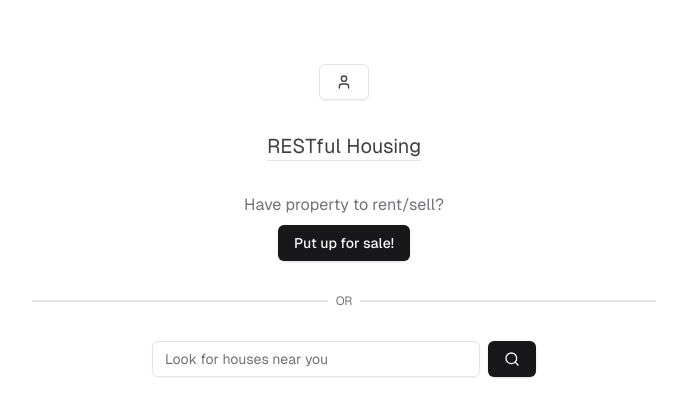
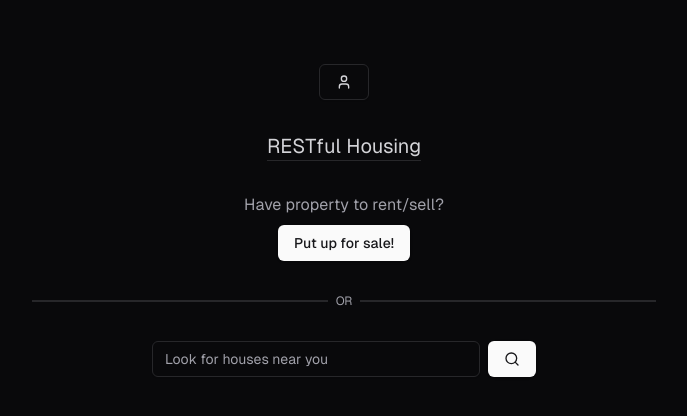
Before and after one commit to SamIsTheFBI/restful-housing, a Next.js app: page / in a window 1280 px wide. Shown: the top 416 px of the page, without its empty margins (296-983 px from the left). Built offline with nearby package versions, Linux system fonts and the light colour scheme.

Commit message:
feat: add next-themes

```diff
--- a/package.json
+++ b/package.json
@@ -21,6 +21,7 @@
     "drizzle-orm": "^0.36.1",
     "lucide-react": "^0.456.0",
     "next": "15.0.3",
+    "next-themes": "^0.4.3",
     "postgres": "^3.4.5",
     "react": "19.0.0-rc-66855b96-20241106",
     "react-dom": "19.0.0-rc-66855b96-20241106",
--- a/src/app/layout.tsx
+++ b/src/app/layout.tsx
@@ -1,6 +1,7 @@
 import type { Metadata } from "next";
 import localFont from "next/font/local";
 import "./globals.css";
+import { ThemeProvider } from "@/components/theme-provider";
 
 const geistSans = localFont({
   src: "./fonts/GeistVF.woff",
@@ -24,11 +25,13 @@ export default function RootLayout({
   children: React.ReactNode;
 }>) {
   return (
-    <html lang="en">
+    <html lang="en" suppressHydrationWarning>
       <body
         className={`${geistSans.variable} ${geistMono.variable} antialiased min-h-dvh`}
       >
-        {children}
+        <ThemeProvider attribute="class" defaultTheme="dark" enableSystem>
+          {children}
+        </ThemeProvider>
       </body>
     </html>
   );
--- a/src/app/page.tsx
+++ b/src/app/page.tsx
@@ -6,7 +6,7 @@ import { Search } from "lucide-react"
 
 export default function Home() {
   return (
-    <main className="max-w-2xl px-6 space-y-8 mx-auto pt-8 xl:pt-16 font-[family-name:var(--font-geist-sans)] text-zinc-700">
+    <main className="max-w-2xl px-6 space-y-8 mx-auto pt-8 xl:pt-16 font-[family-name:var(--font-geist-sans)] text-zinc-700 dark:text-zinc-300">
       <div className="mx-auto w-fit">
         <ProfileUpdate />
       </div>
--- /dev/null
+++ b/src/components/theme-provider.tsx
@@ -0,0 +1,8 @@
+"use client"
+
+import * as React from "react"
+import { ThemeProvider as NextThemesProvider, ThemeProviderProps } from "next-themes"
+
+export function ThemeProvider({ children, ...props }: ThemeProviderProps) {
+  return <NextThemesProvider {...props}>{children}</NextThemesProvider>
+}
```
Also changed, not shown: 1 other file (tests, documents, lock files or other folders).
